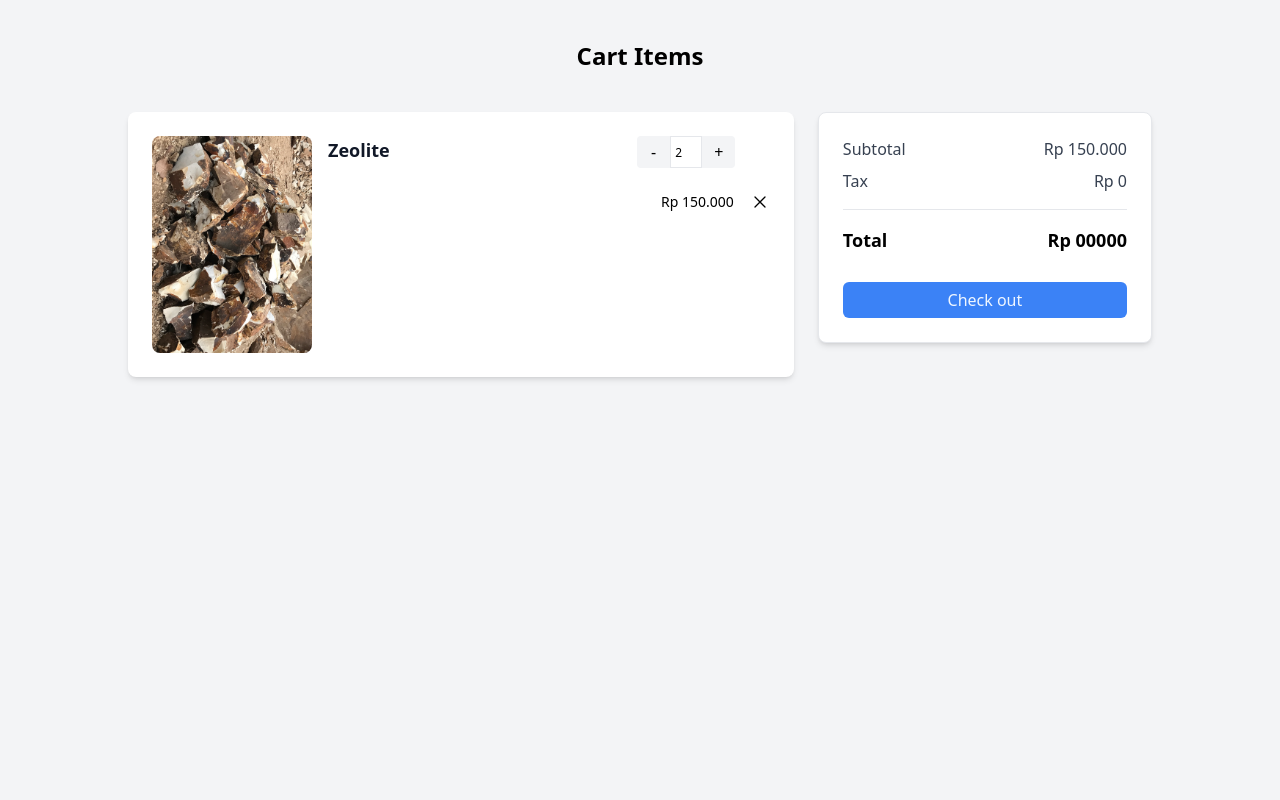
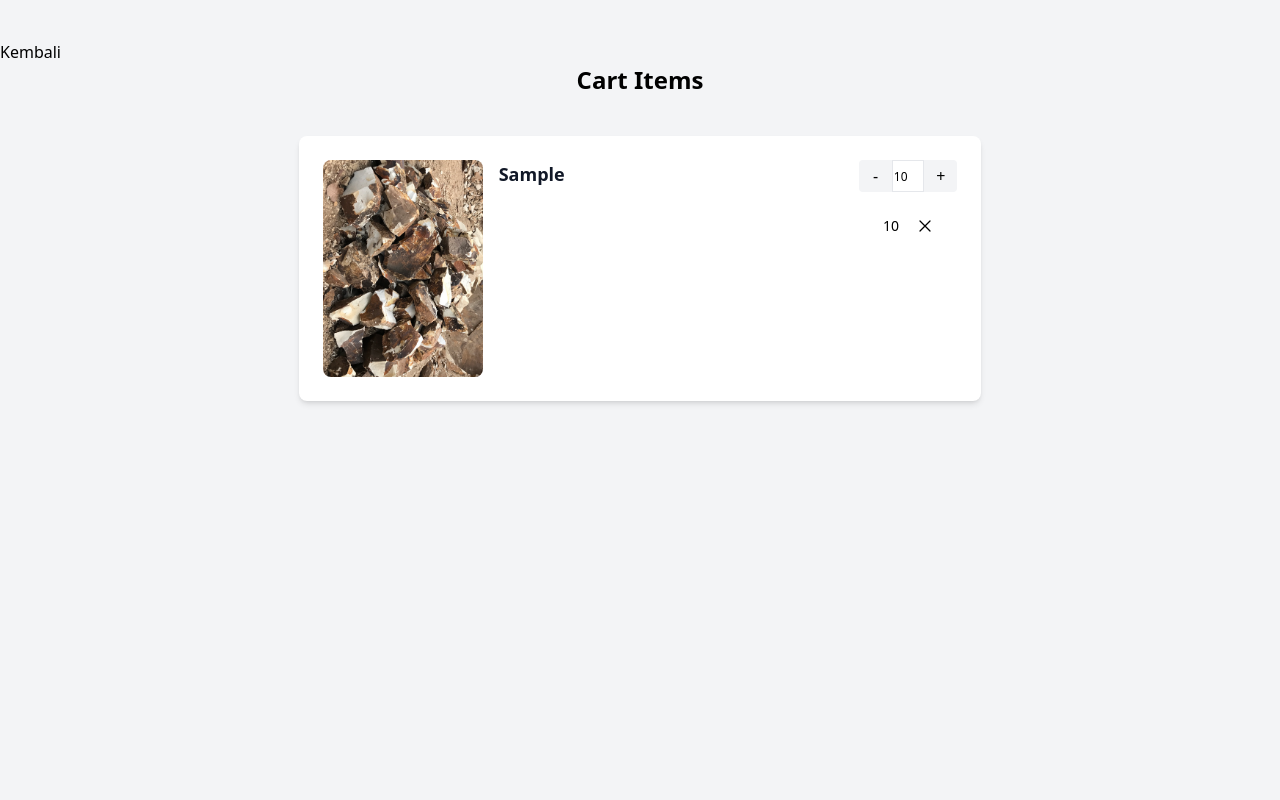
Before and after one commit to jihannkn/rpl, a PHP site: page /web-rpl/resources/views/beranda/carts in a window 1280 px wide. Run offline with PHP 8.4, Linux system fonts and the light colour scheme; a user stored in the database is signed in; tables that the repository leaves empty or names only in its code hold one stand-in row (values such as "Sample post"); some libraries are stand-ins or nearby versions.

Commit message:
cek cart, cancel pesanan

```diff
--- a/app/Http/Conrtoller/Controller.php
+++ b/app/Http/Conrtoller/Controller.php
@@ -169,3 +169,11 @@ function createCustomer()
 
     return mysqli_affected_rows($connection);
 }
+
+
+function userDeteleTransaction($id) {
+    global $connection;
+    $query = "DELETE FROM transactions WHERE id = '$id'";
+    mysqli_query($connection, $query);
+    return mysqli_affected_rows($connection);
+}
--- a/resources/views/beranda/carts/index.php
+++ b/resources/views/beranda/carts/index.php
@@ -1,41 +1,67 @@
+<?php
+session_start();
+require("../../../../app/Http/Conrtoller/Controller.php");
+if (!isset($_SESSION['login'])) {
+	header('Location: http://localhost/web-rpl/');
+	exit;
+}
+$userId = $_SESSION["auth"]['np'];
+$transactions = getDatas("SELECT * FROM transactions WHERE user_np = '$userId'");
+?>
 <!DOCTYPE html>
 <html lang="en">
+
 <head>
   <meta charset="UTF-8">
   <meta name="viewport" content="width=device-width, initial-scale=1.0">
   <title>Document</title>
   <script src="https://cdn.tailwindcss.com"></script>
 </head>
+
 <body>
+
   <body>
     <div class="h-screen bg-gray-100 pt-10">
+      <a href="http://localhost/web-rpl/resources/views/beranda/">Kembali</a>
       <h1 class="mb-10 text-center text-2xl font-bold">Cart Items</h1>
       <div class="mx-auto max-w-5xl justify-center px-6 md:flex md:space-x-6 xl:px-0">
+        <!-- List -->
         <div class="rounded-lg md:w-2/3">
+          <?php if(count($transactions) > 0) : ?>
+          <?php foreach ($transactions as $key => $value) : ?>
             <div class="justify-between mb-6 rounded-lg bg-white p-6 shadow-md sm:flex sm:justify-start">
               <img src="./public/assets/image/batu1.jpg" alt="product-image" class="w-full rounded-lg sm:w-40" />
               <div class="sm:ml-4 sm:flex sm:w-full sm:justify-between">
                 <div class="mt-5 sm:mt-0">
-                <h2 class="text-lg font-bold text-gray-900">Zeolite</h2>
+                  <h2 class="text-lg font-bold text-gray-900"><?= $value['jenis_batu']?></h2>
                 </div>
                 <div class="mt-4 flex justify-between sm:space-y-6 sm:mt-0 sm:block sm:space-x-6">
                   <div class="flex items-center border-gray-100">
                     <span class="cursor-pointer rounded-l bg-gray-100 py-1 px-3.5 duration-100 hover:bg-blue-500 hover:text-blue-50"> - </span>
-                  <input class="h-8 w-8 border bg-white text-center text-xs outline-none" type="number" value="2" min="1" />
+                    <input class="h-8 w-8 border bg-white text-center text-xs outline-none" type="number" value="<?= $value['jumlah']?>" min="1" />
                     <span class="cursor-pointer rounded-r bg-gray-100 py-1 px-3 duration-100 hover:bg-blue-500 hover:text-blue-50"> + </span>
                   </div>
                   <div class="flex items-center space-x-4">
-                  <p class="text-sm">Rp 150.000</p>
+                    <p class="text-sm"><?= $value['total'] ?></p>
+                    <a href="http://localhost/web-rpl/resources/views/beranda/carts/delete?id=<?=$value['id']?>" onclick="confirm('yakin membatalkan?')">
                       <svg xmlns="http://www.w3.org/2000/svg" fill="none" viewBox="0 0 24 24" stroke-width="1.5" stroke="currentColor" class="h-5 w-5 cursor-pointer duration-150 hover:text-red-500">
                         <path stroke-linecap="round" stroke-linejoin="round" d="M6 18L18 6M6 6l12 12" />
                       </svg>
+                    </a>
                   </div>
                 </div>
               </div>
             </div>
+          <?php endforeach; ?>
+
+          <?php else :  ?>
+
+            <h1>Beli dulu lah anjeng</h1>
+
+          <?php endif; ?>
         </div>
         <!-- Sub total -->
-        <div class="mt-6 h-full rounded-lg border bg-white p-6 shadow-md md:mt-0 md:w-1/3">
+        <!-- <div class="mt-6 h-full rounded-lg border bg-white p-6 shadow-md md:mt-0 md:w-1/3">
           <div class="mb-2 flex justify-between">
             <p class="text-gray-700">Subtotal</p>
             <p class="text-gray-700">Rp 150.000</p>
@@ -52,9 +78,10 @@
             </div>
           </div>
           <button class="mt-6 w-full rounded-md bg-blue-500 py-1.5 font-medium text-blue-50 hover:bg-blue-600">Check out</button>
-        </div>
+        </div> -->
       </div>
     </div>
   </body>
 </body>
+
 </html>
--- a/resources/views/beranda/index.php
+++ b/resources/views/beranda/index.php
@@ -35,7 +35,7 @@ $username = $_SESSION['auth']['name'];
             </div>
             <div class="flex items-center gap-1">
                 <i class="fa-solid fa-cart-shopping text-[14px] font-semibold text-gray-900 text-white"></i>
-                <a href="#" class="text-sm font-semibold leading-6 text-gray-900 text-white">Carts</a>
+                <a href="http://localhost/web-rpl/resources/views/beranda/carts" class="text-sm font-semibold leading-6 text-gray-900 text-white">Carts</a>
             </div>
             <a href="http://localhost/web-rpl/resources/views/logout/" class="text-sm font-semibold leading-6 text-gray-900 text-white">Sign out <span aria-hidden="true">&rarr;</span></a>
         </div>
```
Also changed, not shown: resources/views/beranda/carts/delete/index.php (added, +25 -0 lines). Lines whose indentation alone changed are shown as unchanged.
